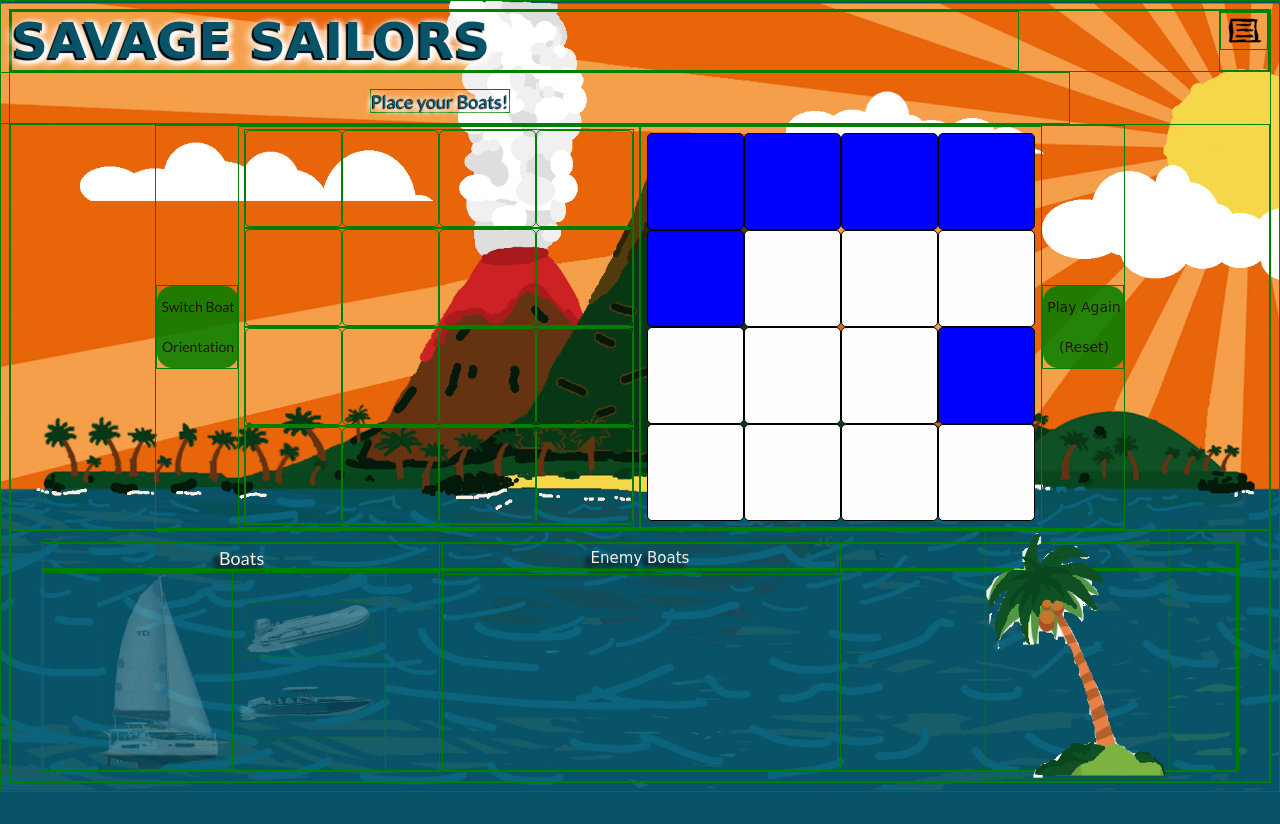
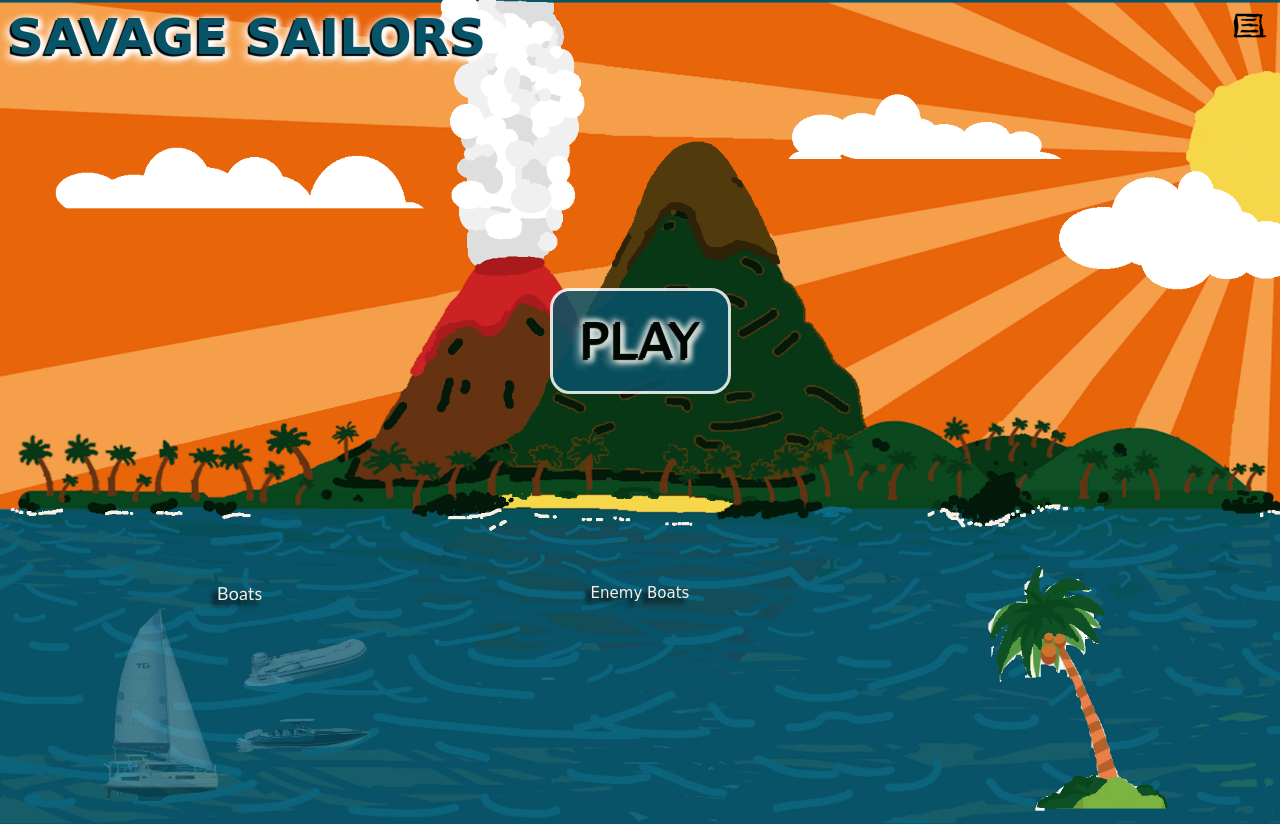
Before and after one commit to tg970/savage_sailors, a plain HTML site: page index.html in a window 1280 px wide. Before the commit the page ends 800 px from the top, so only its background shows below. Drawn offline with nearby package versions, Linux system fonts and the light colour scheme; a web font is replaced by a local one.

Commit message:
go button styling

```diff
--- a/css/main.css
+++ b/css/main.css
@@ -68,7 +68,39 @@ body {
 .container {
    display: flex;
    justify-content: space-around;
-   /*height: 450px;*/
+   height: 450px;
+}
+
+.goWrapper {
+   height: 100%;
+   width: 100%;
+   display: flex;
+   justify-content: center;
+   align-items: center;
+}
+
+.goBtn {
+   height: 100px;
+   width: 175px;
+   background: #095268;
+   opacity: .85;
+   border: 3px solid #FEFEFE;
+   border-radius: 20px;
+   display: flex;
+   justify-content: center;
+   align-items: center;
+}
+
+.goBtnText {
+   font-family: 'Finger Paint', cursive;
+   font-size: 50px;
+   text-shadow:
+      -2px 2px 1px black,
+      -5px 5px 10px #FEFEFE,
+      0px 4px 5px #FEFEFE,
+      4px 4px 5px #FEFEFE,
+      3px -1px 5px #FEFEFE,
+      -3px -3px 5px #FEFEFE;
 }
 
 .board {
--- a/index.html
+++ b/index.html
@@ -21,7 +21,7 @@
          <div class="message"></div>
       </div>
       <div class="container">
-         <div class="board">
+         <div class="board hide">
             <div class="vert hide">
                <div class="vertBtn hide">
                   Switch Boat Orientation
@@ -37,6 +37,11 @@
                <div class="resetBtn hide">
                   Play Again (Reset)
                </div>
+            </div>
+         </div>
+         <div class="goWrapper">
+            <div class="goBtn">
+               <div class="goBtnText">PLAY</div>
             </div>
          </div>
       </div>
--- a/js/app.js
+++ b/js/app.js
@@ -1,5 +1,5 @@
 //console.log($);
-const devMode = true
+const devMode = false
 
 // === GLOBAL VARIABLES ===
 let userBoats = [];
@@ -57,6 +57,12 @@ const removeHidden = () => {
 }
 
 // === CLICK HANDERLERS ===
+const hideGo_n_start = (event) => {
+   console.log(`hide go and start!`);
+   $(`.goWrapper`).addClass(`hide`);
+   $(`.board`).removeClass(`hide`)
+   startGame();
+}
 const boatPlacement = (event) => {
    let newBoatLength = availBoats[0][1]
    let newBoatName = availBoats[0][0]
@@ -495,9 +501,17 @@ const startGame = () => {
    }
 }
 
+const landing = () => {
+   if (devMode) {
+      hideGo_n_start();
+   } else {
+      $('.goBtn').on('click',hideGo_n_start);
+   }
+}
+
 // === WINDOW ON LOAD/PAGE READY ===
 $(() => {
 
-startGame();
+landing();
 
 })
```
